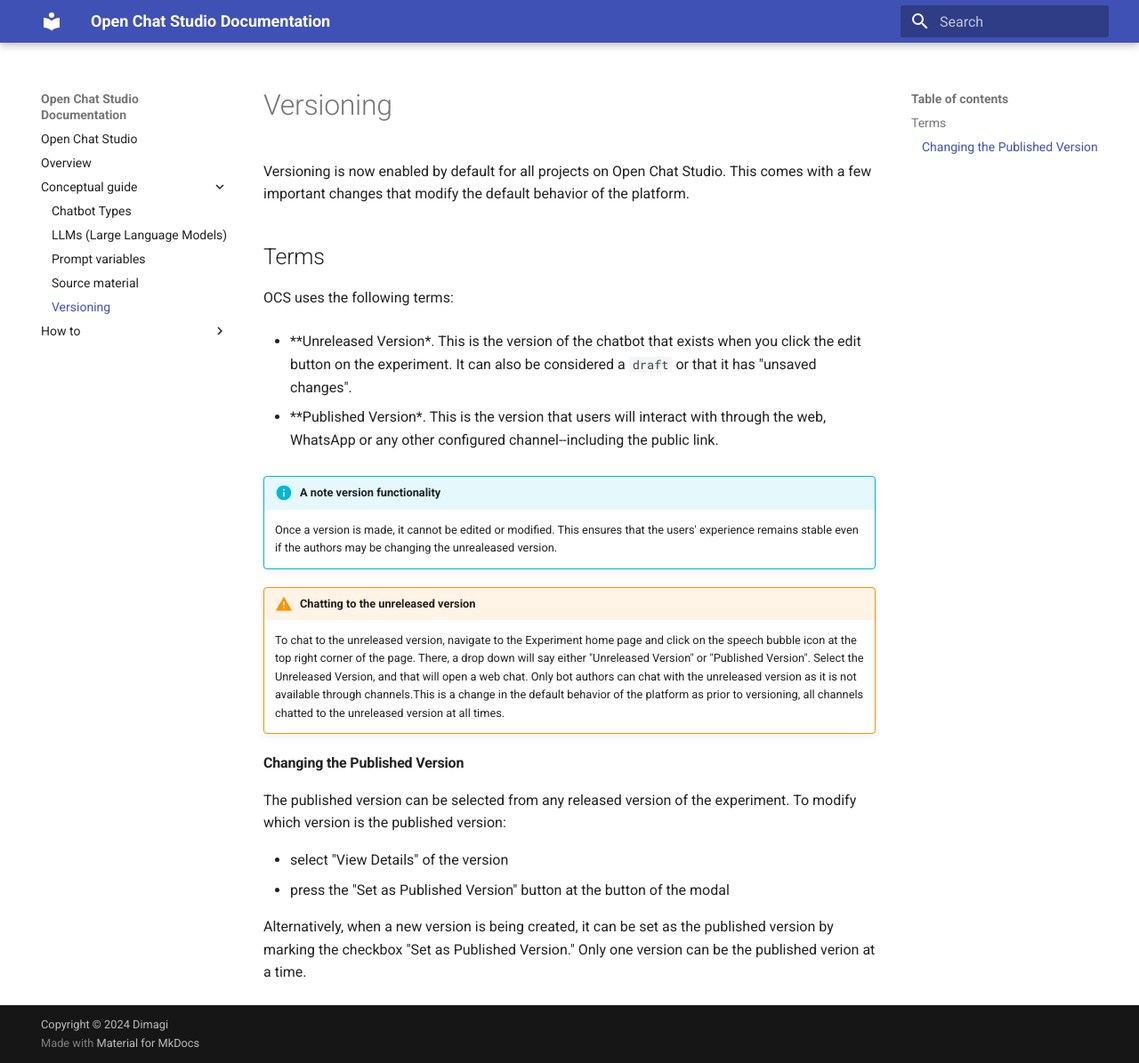
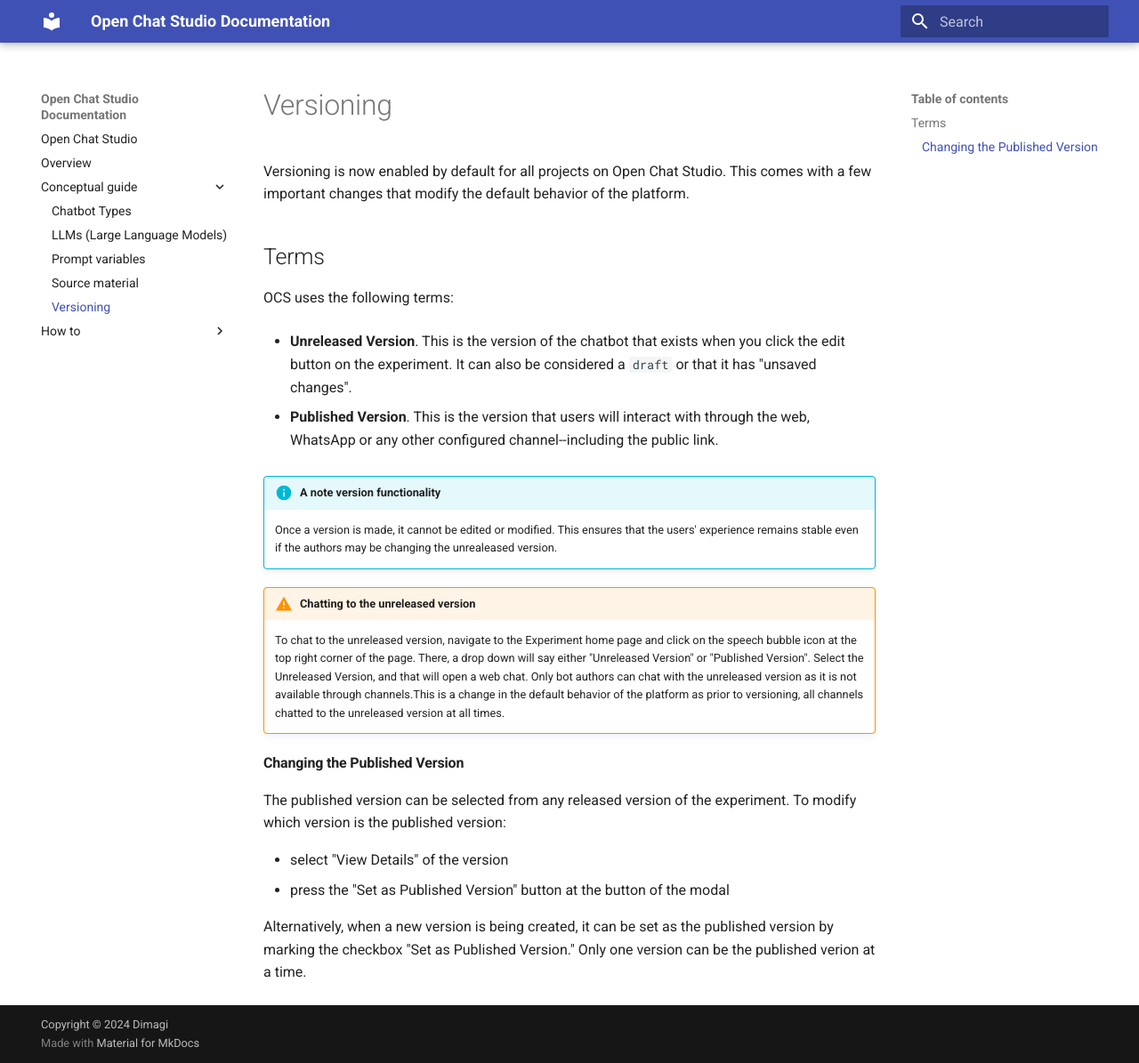
Before and after one commit to dimagi/open-chat-studio-docs, an MkDocs documentation site: the page built from docs/conceptual_guide/versioning.md, in a window 1280 px wide and 1195 px high. Shown: the whole window at 89% size. Built offline with MkDocs 1.6.1 and Material for MkDocs 9.7.7, drawn with Linux system fonts in a browser that asks for light colours.

Commit message:
Fix asterix

```diff
--- a/docs/conceptual_guide/versioning.md
+++ b/docs/conceptual_guide/versioning.md
@@ -5,9 +5,9 @@
 ## Terms
 OCS uses the following terms:
 
-* **Unreleased Version*. This is the version of the chatbot that exists when you click the edit button on the experiment. It can also be considered a `draft` or that it has "unsaved changes".
+- **Unreleased Version**. This is the version of the chatbot that exists when you click the edit button on the experiment. It can also be considered a `draft` or that it has "unsaved changes".
 
-* **Published Version*. This is the version that users will interact with through the web, WhatsApp or any other configured channel--including the public link.
+- **Published Version**. This is the version that users will interact with through the web, WhatsApp or any other configured channel--including the public link.
 
 !!! info "A note version functionality"
     Once a version is made, it cannot be edited or modified. This ensures that the users' experience remains stable even if the authors may be changing the unrealeased version.
```
